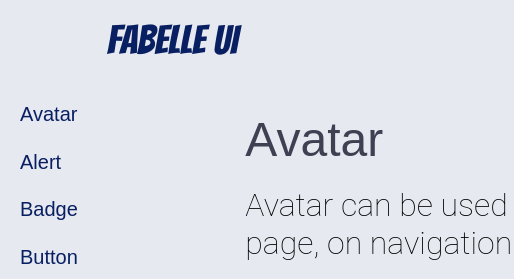
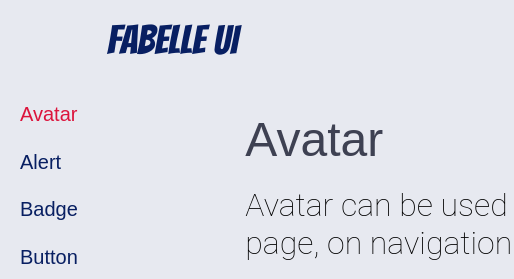
Before and after one commit to arjun-computer-geek/fabelle-ui, a plain HTML site: page documentation/docs.html in a window 1280 px wide. In both pictures the pointer is over the link "Avatar". Shown: the top 279 px of the page, 0-514 px from the left. Drawn offline with Linux system fonts and the light colour scheme; a web font is replaced by a local one.

Commit message:
modify: update sidebar's element hover color

```diff
--- a/styles/sidebar.css
+++ b/styles/sidebar.css
@@ -14,7 +14,9 @@ aside a{
     font-size: 1.25rem;
     font-weight: 400;
 }
-
+aside a:hover{
+    color: crimson;
+}
 aside a:nth-child(1){
     display: none;
 }
```
